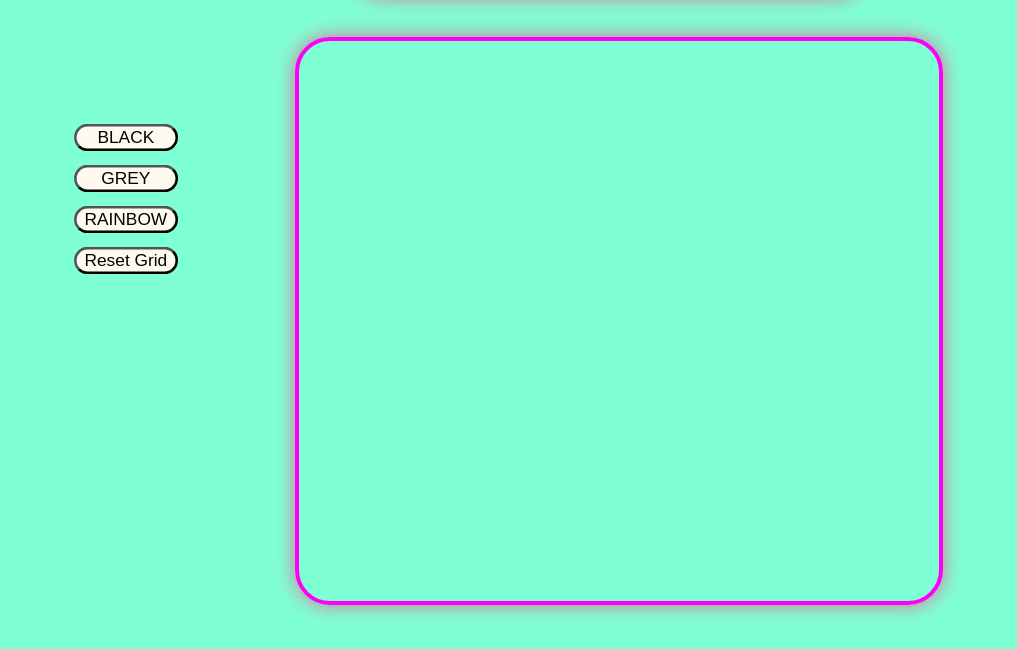
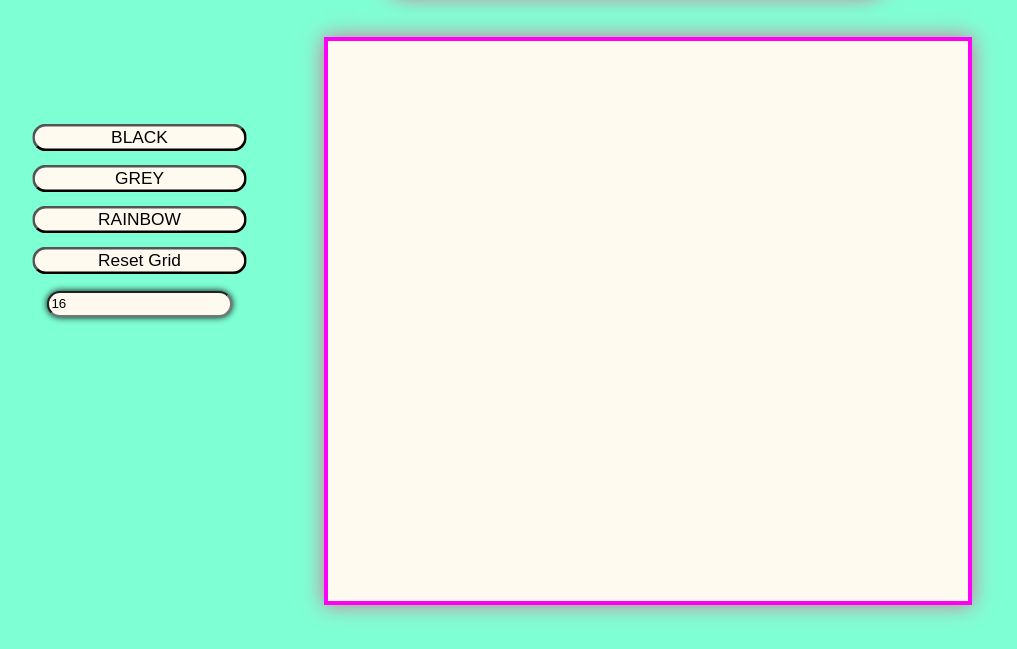
Before and after one commit to kd1042/Etcha-Sketch, a plain HTML site: page index.html in a window 1280 px wide. Shown: the part 151-800 px from the top of the page, without its empty margins (44-1061 px from the left). Drawn offline with Linux system fonts and the light colour scheme.

Commit message:
Script Completed, Project Is Working

```diff
--- a/index.html
+++ b/index.html
@@ -10,10 +10,11 @@
     <div class="header"><h1>ETCH A SKETCH</h1></div>
     <div class="container">
         <div class="button">
-            <button class="bt">BLACK</button>
-            <button class="bt">GREY</button>
-            <button class="bt">RAINBOW</button>
-            <button class="bt">Reset Grid</button>
+            <button class="bt" onclick="changecolor('black')">BLACK</button>
+            <button class="bt" onclick="changecolor('grey')">GREY</button>
+            <button class="bt" onclick="changecolor('random')">RAINBOW</button>
+            <button class="bt reset" onclick="getgridsize();">Reset Grid</button>
+            <input type="text" placeholder="Enter Grid Size" id="userinput" value="16">
         </div>
         <div class="box">
 
--- a/script.js
+++ b/script.js
@@ -0,0 +1,53 @@
+
+let gridsize = 16;
+let color = 'black';
+creategrid();
+
+function getgridsize(){
+
+      let userinput = document.getElementById('userinput').value;
+      gridsize = userinput;
+      console.log(userinput);
+      creategrid();
+
+}
+
+
+function creategrid(){
+
+      let pad = document.querySelector(".box");
+      let box = pad.querySelectorAll("div")
+
+      box.forEach((div) => div.remove());
+
+      let size = gridsize * gridsize;
+      pad.style.gridTemplateColumns = `repeat(${gridsize}, 1fr)`;
+      pad.style.gridTemplateRows = `repeat(${gridsize} , 1fr)`;
+
+  for(i =0 ; i < size; i++){
+
+     let boxs = document.createElement('div');
+       boxs.addEventListener('mouseover',defaultcolor);
+
+       boxs.style.backgroundColor = 'floralwhite';
+       pad.insertAdjacentElement("beforeend", boxs);
+
+    }
+
+}
+
+function defaultcolor(){
+
+      if(color === 'random'){
+         this.style.backgroundColor = `hsl(${Math.random() * 360}, 100%, 50%) `;
+      }
+      else{
+         this.style.backgroundColor = color;
+      }
+}
+
+function changecolor(select){
+
+      color = select;
+
+}
--- a/style.css
+++ b/style.css
@@ -7,7 +7,7 @@ body{
 }
 
 .header{
-    margin-left: 30.8vw;
+    margin-left: 32.8vw;
     margin-top: 5vh;
     font-size: 20px;
     width: 40vw;
@@ -29,8 +29,9 @@ body{
     width: 50vw;
     height: 70vh;
     border: 4px solid rgb(255, 0, 247);
-    border-radius: 35px;
+
     box-shadow: 0px 0px 20px palevioletred;
+    display: grid;
 }
 
 .button{
@@ -52,3 +53,12 @@ body{
     background-color: bisque;
     transform: scale(1.4);
 }
+
+input{
+    margin-top: 10px;
+    border-radius: 20px;
+    background-color: floralwhite;
+    height: 20px;
+    box-shadow: 0px 0px 7px black;
+
+}
```
